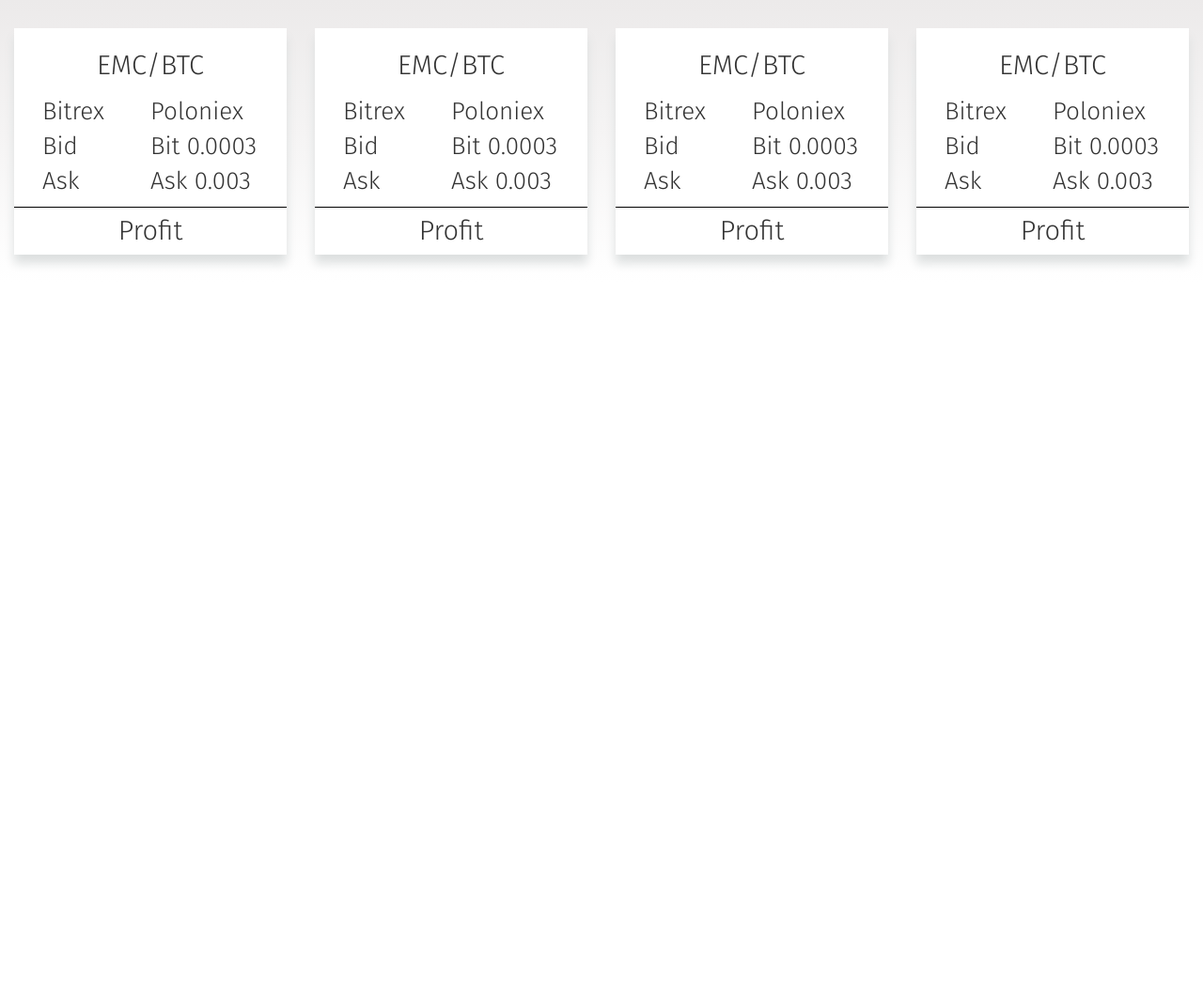
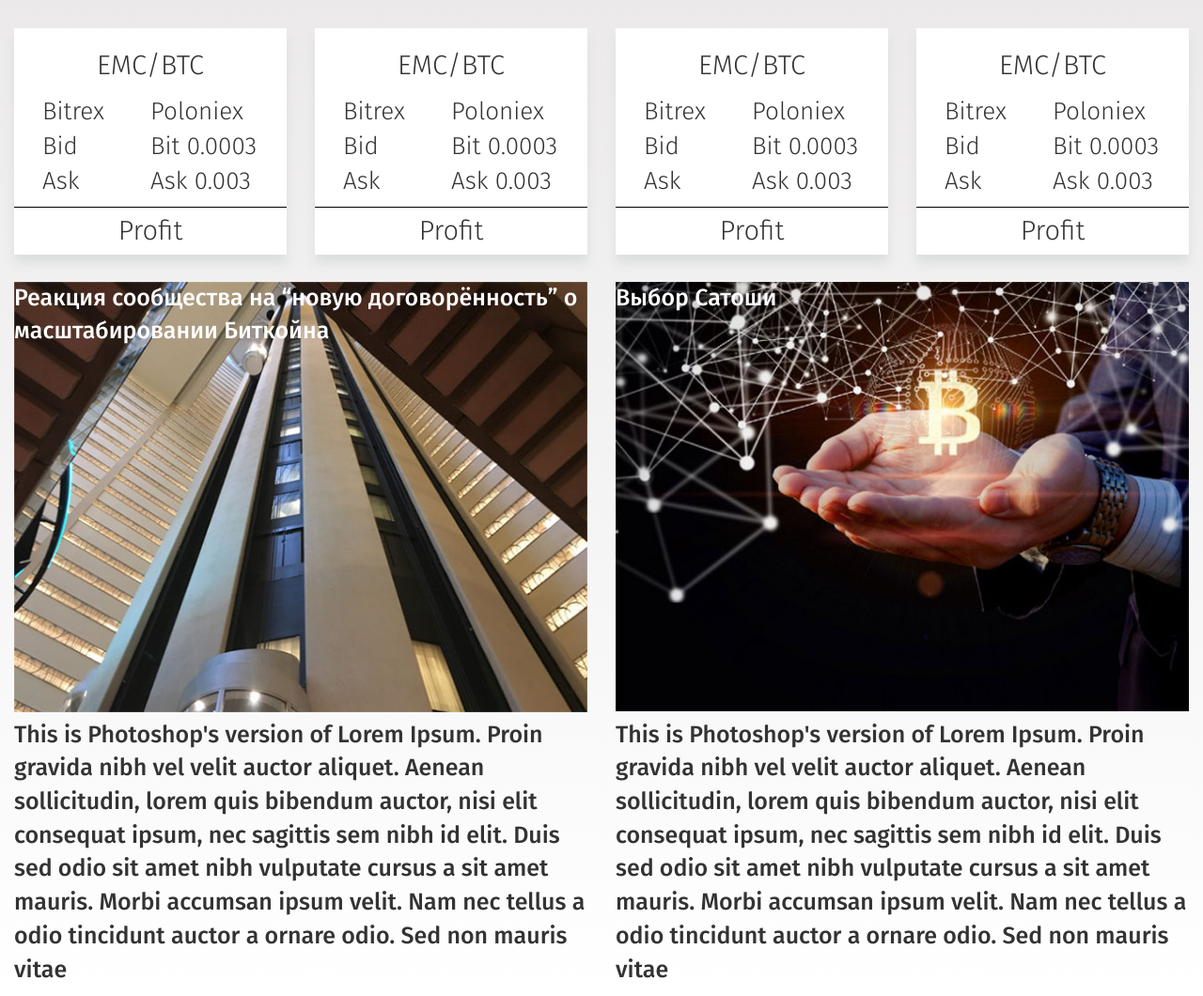
Before and after one commit to somebody-xxx/Investing, a plain HTML site: page index.html in a window 1280 px wide. Shown: the part 563-1623 px from the top of the page at 94% size. Before the commit the page ends 863 px from the top, so only its background shows below. Drawn offline with nearby package versions, Linux system fonts and the light colour scheme.

Commit message:
was added img_1(2) and text in Content

```diff
--- a/css/main.css
+++ b/css/main.css
@@ -13,8 +13,8 @@
 .navbar-inverse{
 	border-radius: 0;
 	background-image: url(../img/bg_menu.png);
-	-webkit-background-size: cover;
-	background-size: cover;
+	-webkit-background-size: contain;
+	background-size: contain;
 	background-repeat: no-repeat;
 	border: none;
 }
@@ -71,8 +71,8 @@
 /*--------------------------------------------------------------*/
 #header{
 	background-image: url(../img/bg_heder.png);
-	-webkit-background-size: cover;
-	background-size: cover;
+	-webkit-background-size: contain;
+	background-size: contain;
 	background-repeat: no-repeat;
 	overflow: hidden;
 	margin-left: -1px
@@ -94,8 +94,8 @@
 
 #logo{
 	background-image: url(../img/logo.png);
-	-webkit-background-size: cover;
-	background-size: cover;
+	-webkit-background-size: contain;
+	background-size: contain;
 	background-repeat: no-repeat;
 	width: 124px;
 	height: 171px;
@@ -187,6 +187,43 @@
 #Content .EMC_BTC .profit{
 	border-top: 1px solid #000;
 }
+/*------------------------------info_block------------------------------*/
+#Content .info_block_1,
+#Content .info_block_2{
+	max-width: 620px;
+	font-size: 25px;
+	margin: 0 auto;
+	font-weight: 500;
+}
+
+#Content .img_1,
+#Content .img_2{
+	max-width: 619px;
+	height: 465px;
+}
+
+#Content .img_1{
+	background-image: url(../img/img_1.jpg);
+	-webkit-background-size: contain;
+	background-size: contain;
+	background-repeat: no-repeat;
+}
+
+#Content .img_2{
+	background-image: url(../img/img_2.jpg);
+	-webkit-background-size: contain;
+	background-size: contain;
+	background-repeat: no-repeat;
+}
+
+#Content .img_1 .prozoro,
+#Content .img_2 .prozoro{
+	width: 100%;
+	height: 98px;
+	color: #fff;
+
+}
+
 /*---------------------------end Content-----------------------------*/
 /*----------------------------------------------------------*/
 /*----------------------BEGIN_MEDIA------------------------*/
--- a/index.html
+++ b/index.html
@@ -165,6 +165,28 @@
                         </div>
                     </div>
                 </div>
+                <div class="row">
+                    <div class="col-lg-6">
+                        <div class="info_block_1">
+                            <div class="img_1">
+                                <div class="prozoro">
+                                    <p>Реакция сообщества на “новую договорённость” о масштабировании Биткойна</p>
+                                </div>
+                            </div>
+                                <p>This is Photoshop's version  of Lorem Ipsum. Proin gravida nibh vel velit auctor aliquet. Aenean sollicitudin, lorem quis bibendum auctor, nisi elit consequat ipsum, nec sagittis sem nibh id elit. Duis sed odio sit amet nibh vulputate cursus a sit amet mauris. Morbi accumsan ipsum velit. Nam nec tellus a odio tincidunt auctor a ornare odio. Sed non  mauris vitae</p>
+                        </div>
+                    </div>
+                    <div class="col-lg-6">
+                        <div class="info_block_2">
+                            <div class="img_2">
+                                <div class="prozoro">
+                                    <p>Выбор Сатоши</p>
+                                </div>
+                            </div>
+                                <p>This is Photoshop's version  of Lorem Ipsum. Proin gravida nibh vel velit auctor aliquet. Aenean sollicitudin, lorem quis bibendum auctor, nisi elit consequat ipsum, nec sagittis sem nibh id elit. Duis sed odio sit amet nibh vulputate cursus a sit amet mauris. Morbi accumsan ipsum velit. Nam nec tellus a odio tincidunt auctor a ornare odio. Sed non  mauris vitae</p>
+                        </div>
+                    </div>
+                </div>
             </div>
         </div>
     <!-- jQuery (necessary for Bootstrap's JavaScript plugins) -->
```
Also changed, not shown: img/img_1.jpg (added), img/img_2.jpg (added).
